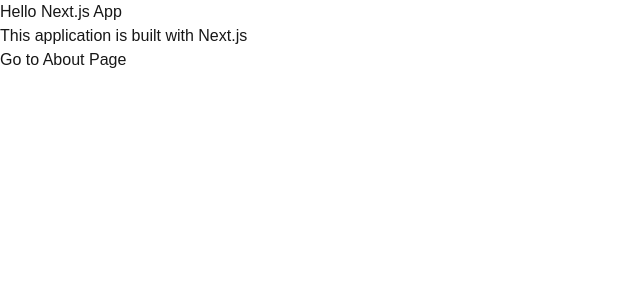
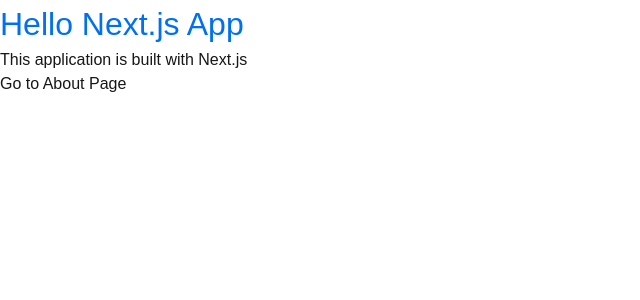
Before and after one commit to Nigulas96/Fundamentals_of_Nextjs, a Next.js app in the folder 2-Nextjs_Basics/nextjs-basics/: page / in a window 1280 px wide. Shown: the top 300 px of the page, without its empty margins (0-640 px from the left). Built offline with nearby package versions, Linux system fonts and the light colour scheme.

Commit message:
Next.js Basics - Task 5

```diff
--- /dev/null
+++ b/2-Nextjs_Basics/nextjs-basics/app/home.module.css
@@ -0,0 +1,4 @@
+.title {
+    color: #0070f3;
+    font-size: 2rem;
+}
--- a/2-Nextjs_Basics/nextjs-basics/app/page.tsx
+++ b/2-Nextjs_Basics/nextjs-basics/app/page.tsx
@@ -1,10 +1,11 @@
 'use client';
 import Link from 'next/link';
+import styles from './home.module.css';
 
 export default function Home() {
   return (
     <>
-      <h1>Hello Next.js App</h1>
+      <h1 className={styles.title}>Hello Next.js App</h1>
       <p>This application is built with Next.js</p>
       <Link href="/about">Go to About Page</Link>
     </>
```
